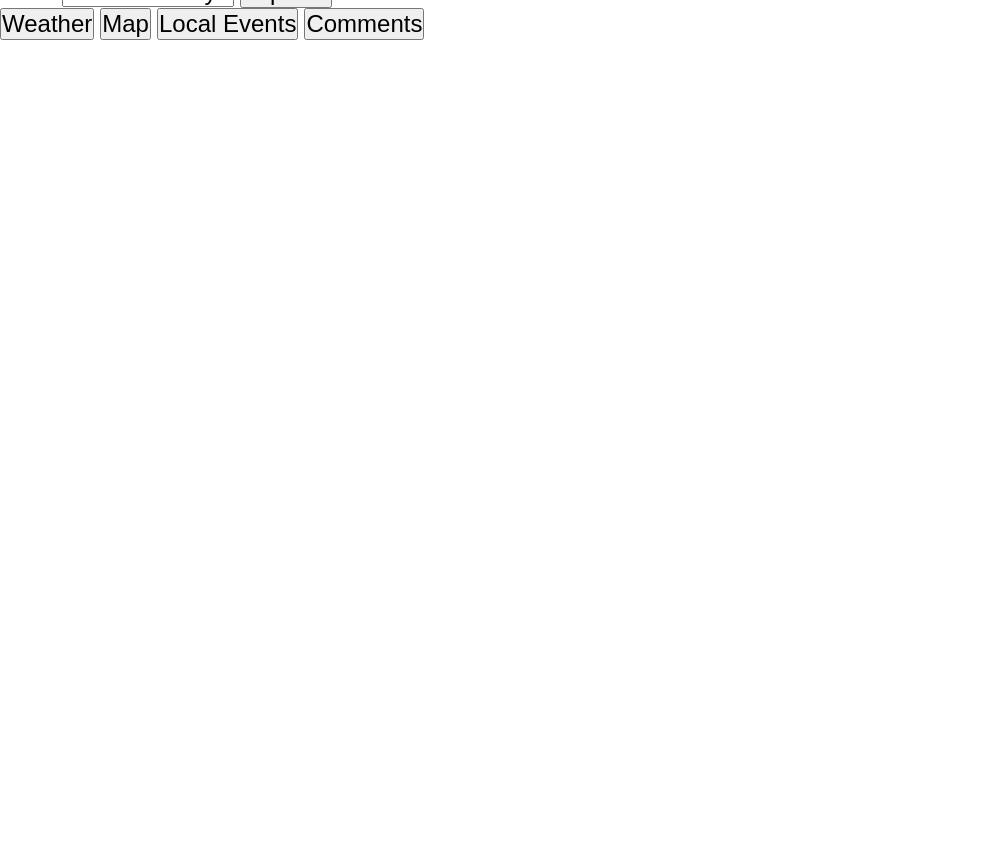
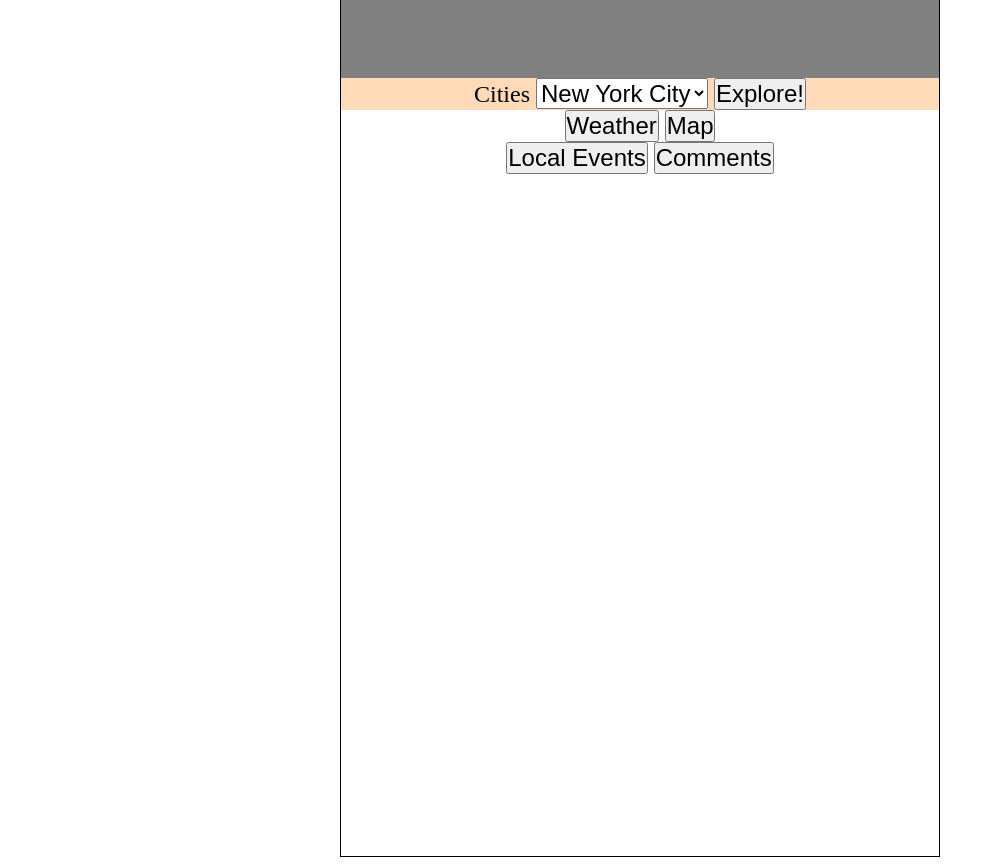
Before and after one commit to idahladky/flaneurApp, a plain HTML site: page index.html in a window 1280 px wide. Shown: the part 51-916 px from the top of the page, without its empty margins (0-1003 px from the left). Before the commit the page ends 800 px from the top, so only its background shows below. Drawn offline with nearby package versions, Linux system fonts and the light colour scheme.

Commit message:
layout started

```diff
--- a/app.js
+++ b/app.js
@@ -63,7 +63,7 @@ $(() => {
         console.log(city)
 
         $.ajax({
-            // units=imperial is for Kelvin temp
+            // units=imperial is for Fahrenheit temp
             // available parameters: minutely, hourly, daily, current. include *exclusions* in url
             url: `https://api.openweathermap.org/data/2.5/onecall?lat=${city.latitude}&lon=${city.longitude}2&units=imperial&exclude=minutely,hourly,daily&appid=86a56fb3135c86a87770953eed0010c4`
         }).then(
@@ -94,7 +94,7 @@ $(() => {
                     const minutes = sunsetObj.getUTCMinutes()
                     const getSunset = `${hours.toString().padStart(2,"0")}:${minutes.toString().padStart(2, "0")}`
                     // convert UTC to local time
-                    // convert local time to standard time
+                    // convert local time to standard 12-hr time
                     $("#sunset").html(`${getSunset} PM`)
                 }
                 currentSunset()
--- a/index.html
+++ b/index.html
@@ -12,9 +12,10 @@
     <script src="app.js"></script>
 </head>
 <body>
+    <main>
 
         <header>
-        <img>
+            <div>image</div>
         </header>
 
         <!-- dropdown menu -->
@@ -36,13 +37,14 @@
         </form>
 
         <div class="container">
+            <div class="row">
 
                 <!-- weather button -->
-        <button id="weather">Weather</button>
+                <button class="modal-buttons" id="weather">Weather</button>
                 <div class="modals" id="weather-modal">
                     <button class="close-button"></button>
                     <div id="weather-modal-textbox">
-                <h2 class="city-name">City Name</h2>
+                        <h2 class="city-name"></h2>
                         <h4 id="weather-description"></h4>
                         <h3 id="current-temp"></h3>
                         <table>
@@ -63,16 +65,18 @@
                 </div>
 
                 <!-- map button -->
-        <button id="map">Map</button>
+                <button class="modal-buttons" id="map">Map</button>
                 <div class="modals" id="map-modal">
                     <button class="close-button"></button>
                     <div id="map-modal-textbox">
                         <h2>Coming Soon!</h2>
                     </div>
                 </div>
+            </div>
 
+            <div class="row">
                 <!-- local event button -->
-        <button id="events">Local Events</button>
+                <button class="modal-buttons" id="events">Local Events</button>
                 <div class="modals" id="events-modal">
                     <button class="close-button"></button>
                     <div id="events-modal-textbox">
@@ -81,7 +85,7 @@
                 </div>
 
                 <!-- comments button -->
-        <button id="comments">Comments</button>
+                <button class="modal-buttons" id="comments">Comments</button>
                 <div class="modals" id="comments-modal">
                     <button class="close-button"></button>
                     <div id="comments-modal-textbox">
@@ -89,6 +93,7 @@
                     </div>
                 </div>
             </div>
-
+        </div>
+    </main>
 </body>
 </html>
--- a/style.css
+++ b/style.css
@@ -1,8 +1,25 @@
 * {
-    margin: 0;
     padding: 0;
     box-sizing: border-box;
     font-size: 24px;
+}
+
+main {
+    width: 25em;
+    height: 37.5em;
+    text-align: center;
+    border: black 1px solid;
+    margin: auto;
+}
+
+header {
+    height: 15vh;
+    background-color: gray;
+}
+
+form {
+    background-color: peachpuff;
+
 }
 
 .close-button {
```
Lines whose indentation alone changed are shown as unchanged.
